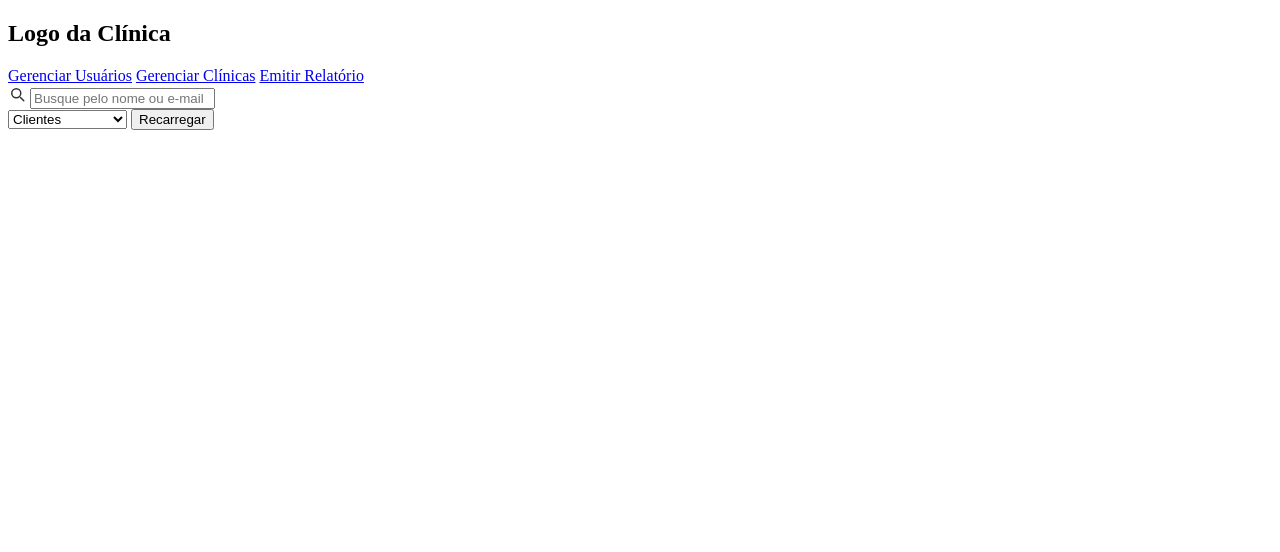
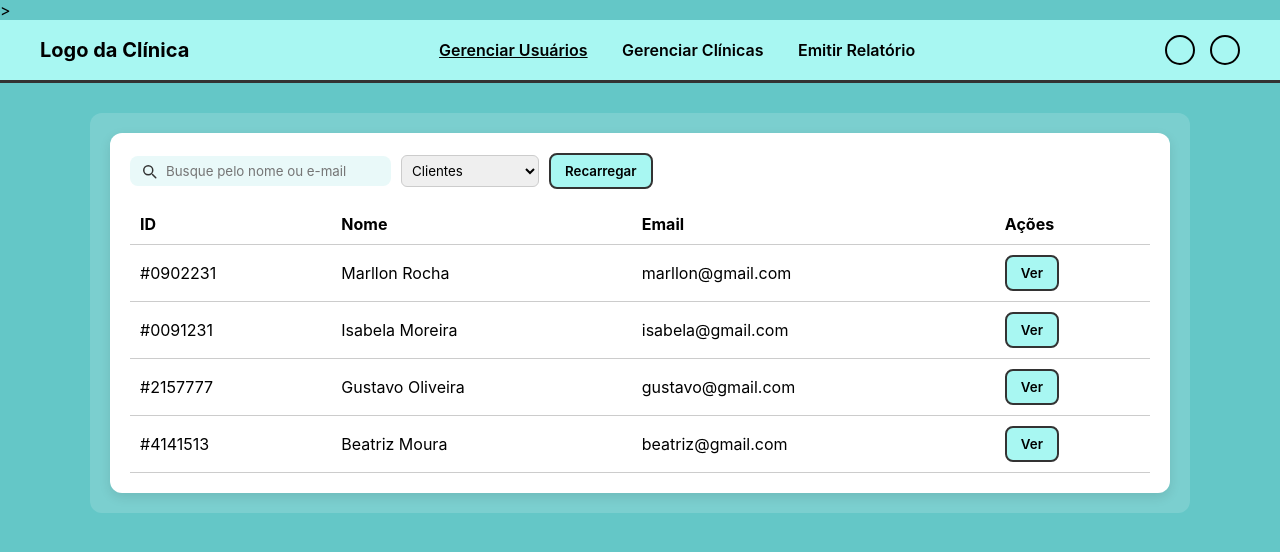
Before and after one commit to eirasgabriel/SaudeMais, a plain HTML site: page pages/admin/admin.html in a window 1280 px wide. Drawn offline with Linux system fonts and the light colour scheme.

Commit message:
Cansei de comentar

```diff
--- a/pages/admin/admin.html
+++ b/pages/admin/admin.html
@@ -3,8 +3,8 @@
 <head>
   <meta charset="utf-8" />
   <meta name="viewport" content="width=device-width,initial-scale=1" />
-  <title>Painel do Administrador — Saúde+</title>
-  <link rel="stylesheet" href="style.css">
+  <title>Painel do Administrador | Saúde+</title>
+  <link rel="stylesheet" href="../../assets/css/admin.css"/>>
 </head>
 <body>
   <header>
@@ -23,7 +23,6 @@
   </header>
 
   <main class="container">
-    <!-- GERENCIAR USUÁRIOS -->
     <section id="users" class="panel">
       <div class="search-row">
         <div class="search-box">
@@ -47,7 +46,6 @@
       <div id="usersTableWrap"></div>
     </section>
 
-    <!-- GERENCIAR CLÍNICAS -->
     <section id="clinics" class="panel" style="display:none">
       <div class="panel-header">
         <h3>Clínicas Cadastradas</h3>
@@ -59,7 +57,6 @@
       <div id="clinicsTableWrap"></div>
     </section>
 
-    <!-- RELATÓRIO -->
     <section id="report" class="panel" style="display:none">
       <div class="panel-header">
         <h3>Relatório — Clínicas</h3>
@@ -69,7 +66,6 @@
     </section>
   </main>
 
-  <!-- MODAL ADICIONAR CLÍNICA -->
   <div id="modal" style="display:none">
     <div class="modal-backdrop">
       <div class="modal">
@@ -90,6 +86,6 @@
     </div>
   </div>
 
-  <script src="script.js"></script>
+  <script src="../../assets/js/admin.js"></script>
 </body>
 </html>
```
Also changed, not shown: pages/login/login.html (+1 -1 lines).
